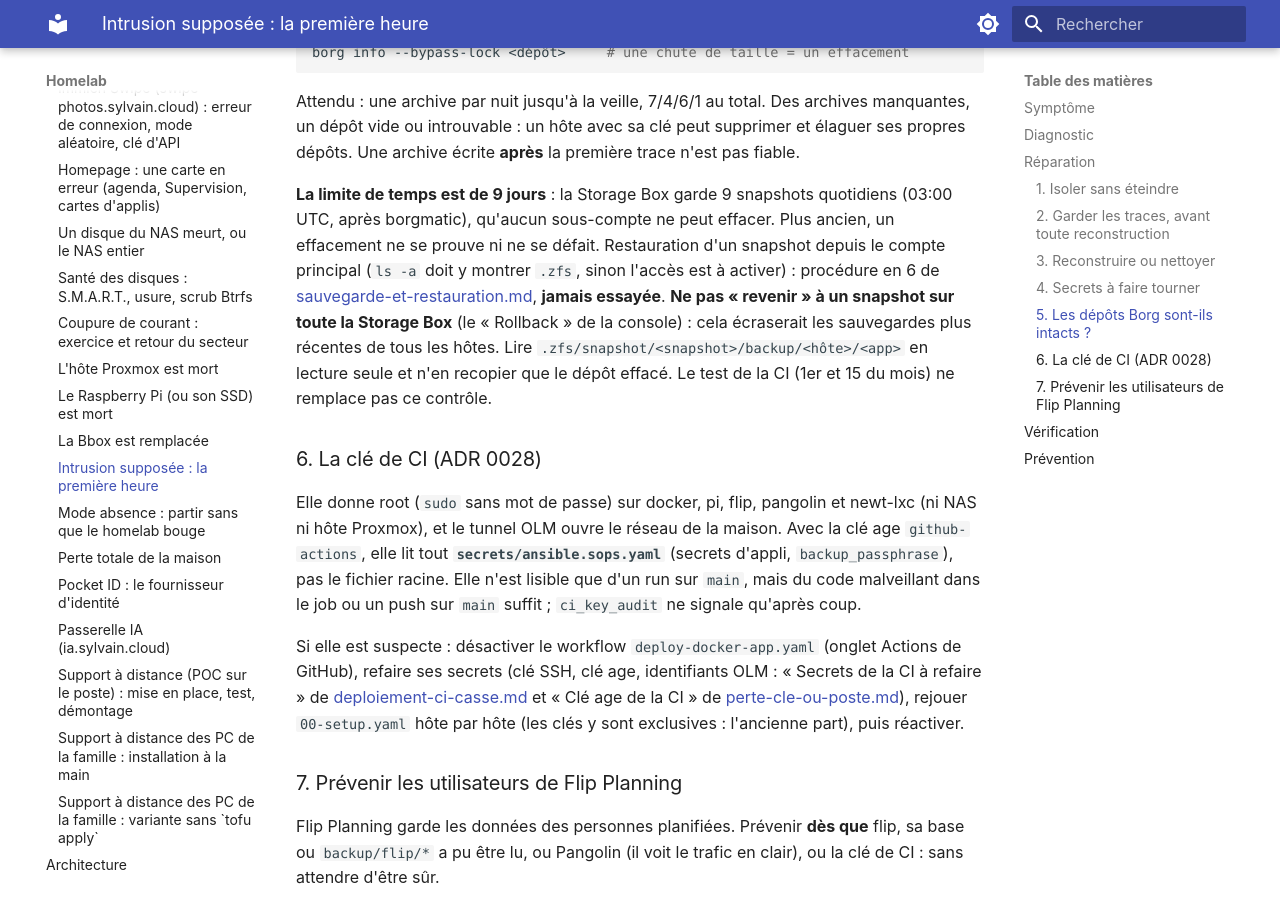
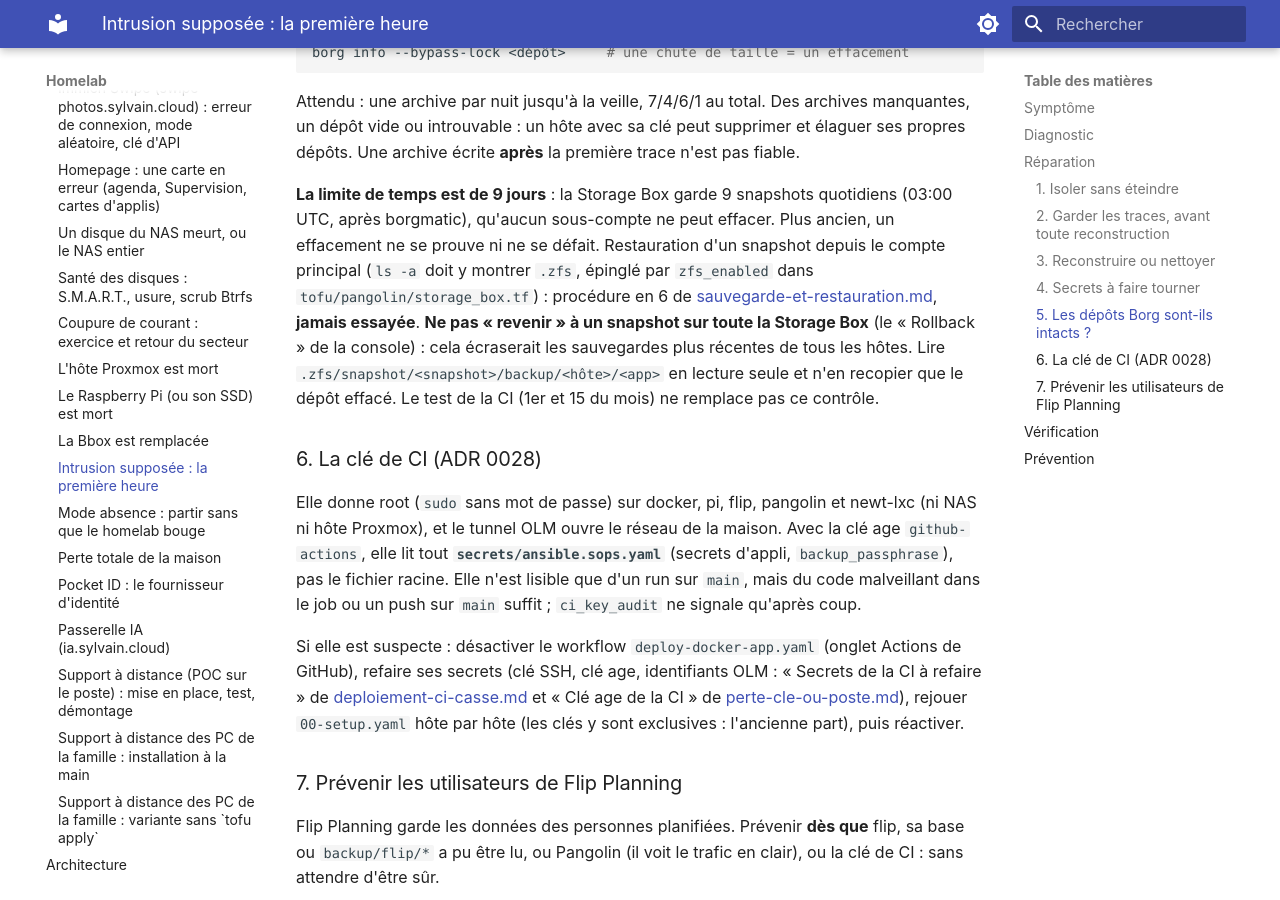
Before and after one commit to sylvainmetayer/homelab, an MkDocs documentation site: the page built from docs/runbooks/intrusion-premiere-heure.md, in a window 1280 px wide and 900 px high, scrolled down 3309 px. Built offline with MkDocs 1.6.1 and Material for MkDocs 9.7.7, drawn with Linux system fonts in a browser that asks for light colours.

Commit message:
chore(secrets): pangolin_secret retirée (sc11), suites de la revue de sv6
Sous-module : la clé racine pangolin_secret, doublon de pangolin_server_secret lu par aucun module, est retirée avec son entrée de rotation. Revue : assertion zfs_enabled dans les tests, runbook d'intrusion à jour.

Claude-Session: https://claude.ai/code/session_01EfxfYAbz2gwpFVQsyUyGKn

```diff
--- a/docs/runbooks/intrusion-premiere-heure.md
+++ b/docs/runbooks/intrusion-premiere-heure.md
@@ -127,8 +127,8 @@ première trace n'est pas fiable.
 **La limite de temps est de 9 jours** : la Storage Box garde 9 snapshots
 quotidiens (03:00 UTC, après borgmatic), qu'aucun sous-compte ne peut effacer.
 Plus ancien, un effacement ne se prouve ni ne se défait. Restauration d'un
-snapshot depuis le compte principal (`ls -a` doit y montrer `.zfs`, sinon
-l'accès est à activer) : procédure en 6 de
+snapshot depuis le compte principal (`ls -a` doit y montrer `.zfs`, épinglé par
+`zfs_enabled` dans `tofu/pangolin/storage_box.tf`) : procédure en 6 de
 [sauvegarde-et-restauration.md](sauvegarde-et-restauration.md), **jamais
 essayée**. **Ne pas « revenir » à un snapshot sur toute la Storage Box** (le
 « Rollback » de la console) : cela écraserait les sauvegardes plus récentes de
```
Also changed, not shown: docs/runbooks/rotation-des-secrets.md (+1 -1 lines), 1 other file.
